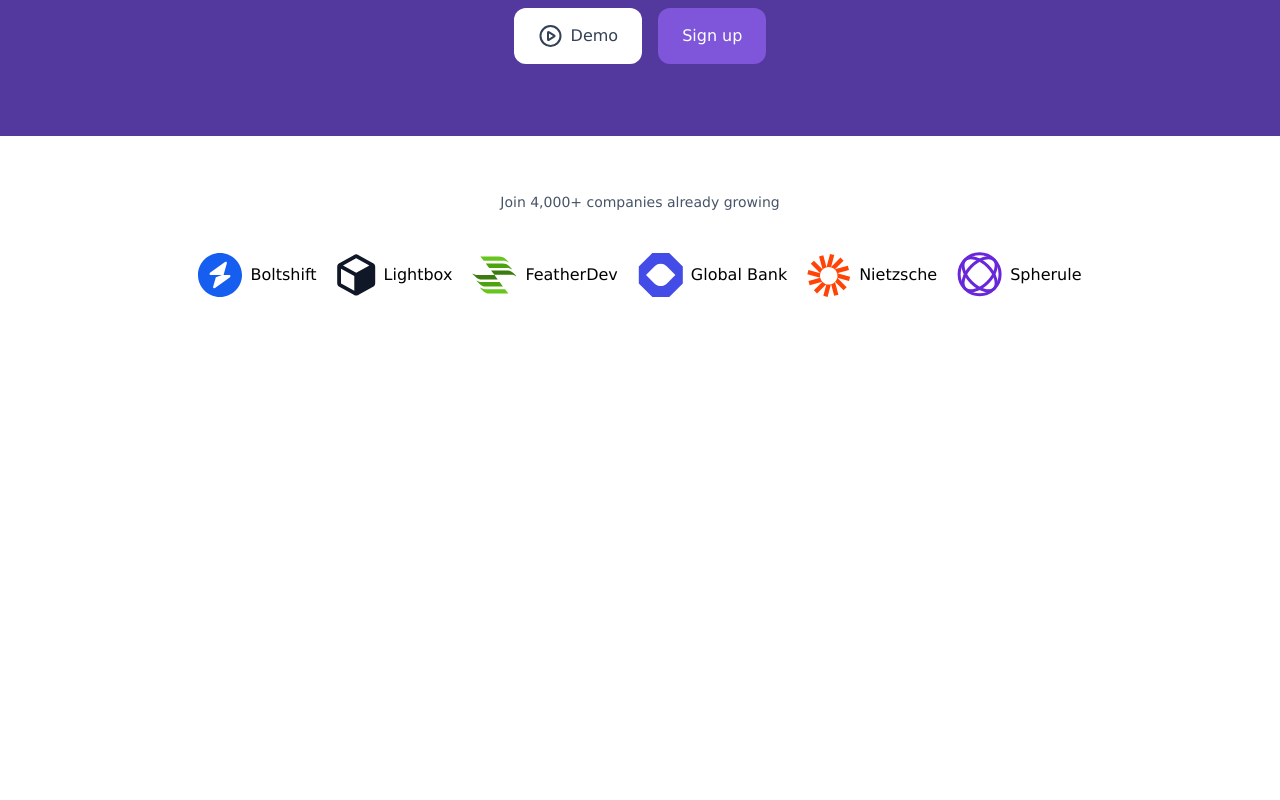
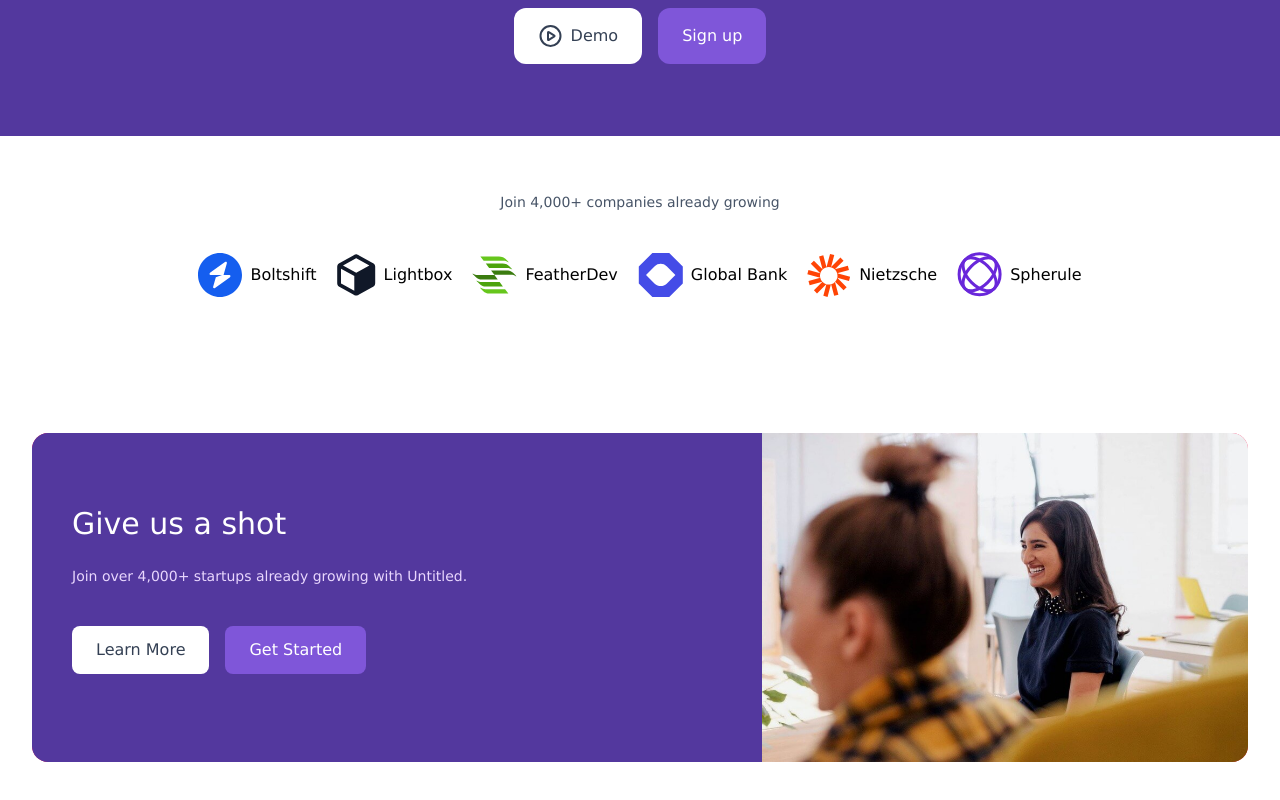
Before and after one commit to kazi331/untitled_ui, a React (Vite) app: page / in a window 1280 px wide. Shown: the part 464-1264 px from the top of the page. Before the commit the page ends 817 px from the top, so only its background shows below. Built offline with nearby package versions, Linux system fonts and the light colour scheme.

Commit message:
all ui done except cards

```diff
--- a/src/App.tsx
+++ b/src/App.tsx
@@ -1,13 +1,13 @@
-import Companies from "./components/Companies";
-import CTA from "./components/CTA";
-import Header from "./components/Header";
-import HeroSection from "./components/HeroSection";
+import Companies from "./components/home/Companies";
+import CTA from "./components/home/CTA";
+import Header from "./components/home/Header";
+import Hero from "./components/home/Hero";
 
 export default function App() {
   return (
     <div>
       <Header />
-      <HeroSection />
+      <Hero />
       <Companies />
       <CTA />
     </div>
--- a/src/components/CTA.tsx
+++ /dev/null
@@ -1,3 +0,0 @@
-export default function CTA() {
-  return <div></div>;
-}
--- /dev/null
+++ b/src/components/home/CTA.tsx
@@ -0,0 +1,25 @@
+export default function CTA() {
+  return (
+    <div className="max-w-7xl mx-auto px-4 sm:px-6 lg:px-8 my-20">
+      <div className="flex rounded-2xl overflow-hidden bg-rose-500">
+        <div className="p-10 bg-brand flex flex-col justify-center w-3/5">
+          <p className="text-3xl text-white">Give us a shot</p>
+          <p className="text-[#E9D7FE] text-sm font-light my-6">
+            Join over 4,000+ startups already growing with Untitled.
+          </p>
+          <div className="flex gap-4 my-4">
+            <button className="bg-white py-3 px-6 rounded-lg text-center text-[#344054] flex gap-2 cursor-pointer">
+              Learn More
+            </button>
+            <button className="bg-primary py-3 px-6 rounded-lg text-center text-white cursor-pointer">
+              Get Started
+            </button>
+          </div>
+        </div>
+        <div className="w-2/5">
+          <img src="/cta.jpg" alt="" className="object-cover" />
+        </div>
+      </div>
+    </div>
+  );
+}
--- a/src/components/Companies.tsx
+++ b/src/components/home/Companies.tsx
@@ -5,30 +5,19 @@ import {
   LightBox,
   Nietzsche,
   Spherule,
-} from "./shared/Icons";
+} from "../shared/Icons";
 
-const companies: { name: string; icon: React.FC<{ className?: string }> }[] = [
+interface Company {
+  name: string;
+  icon: React.FC<{ className?: string }>;
+}
+const companies: Company[] = [
   { name: "Boltshift", icon: Boltshift },
-  {
-    name: "Lightbox",
-    icon: LightBox,
-  },
-  {
-    name: "FeatherDev",
-    icon: FeatherDev,
-  },
-  {
-    name: "Global Bank",
-    icon: GlobalBank,
-  },
-  {
-    name: "Nietzsche",
-    icon: Nietzsche,
-  },
-  {
-    name: "Spherule",
-    icon: Spherule,
-  },
+  { name: "Lightbox", icon: LightBox },
+  { name: "FeatherDev", icon: FeatherDev },
+  { name: "Global Bank", icon: GlobalBank },
+  { name: "Nietzsche", icon: Nietzsche },
+  { name: "Spherule", icon: Spherule },
 ];
 
 export default function Companies() {
--- a/src/components/Header.tsx
+++ b/src/components/home/Header.tsx
@@ -1,4 +1,4 @@
-import { ChevronDown } from "./shared/Icons";
+import { ChevronDown } from "../shared/Icons";
 
 interface MenuType {
   name: string;
--- a/src/components/HeroSection.tsx
+++ b/src/components/home/Hero.tsx
@@ -1,6 +1,6 @@
-import { PlayCircle } from "./shared/Icons";
+import { PlayCircle } from "../shared/Icons";
 
-export default function HeroSection() {
+export default function Hero() {
   return (
     <div className="bg-brand py-10">
       <div className="max-w-7xl mx-auto px-4 sm:px-6 lg:px-8 text-center">
```
Also changed, not shown: public/cta.jpg (added), src/components/home/CreditCards.tsx (renamed from src/components/CreditCards.tsx).
